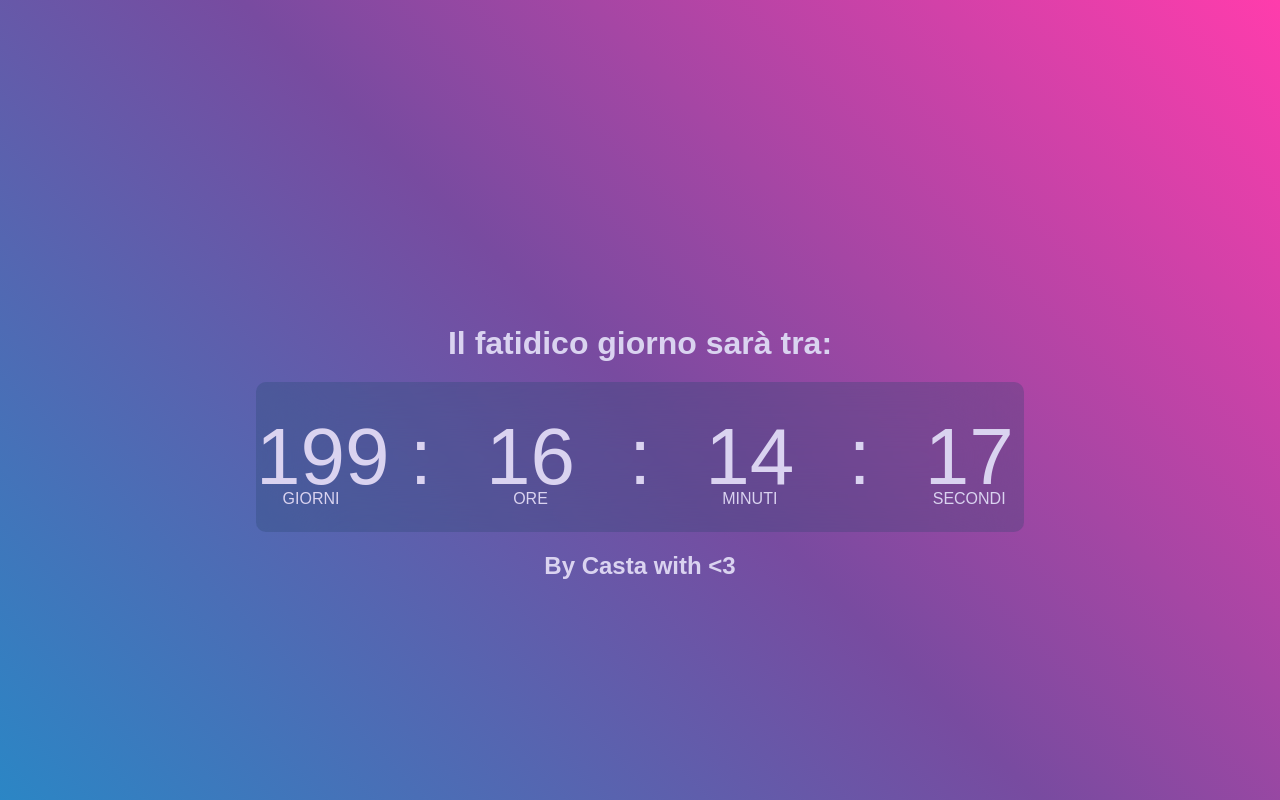
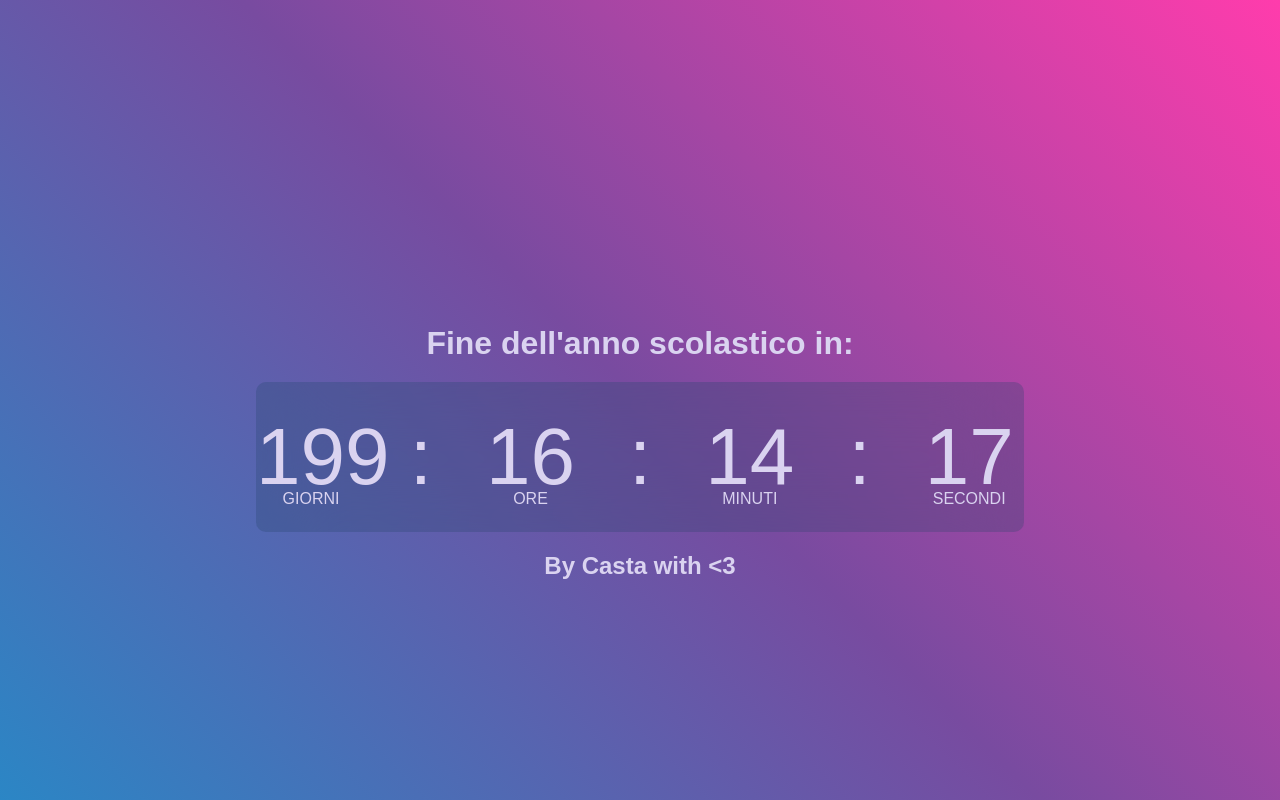
Before and after one commit to Castanto69/castanto69.github.io, a plain HTML site: page index.html in a window 1280 px wide. Drawn offline with Linux system fonts and the light colour scheme.

Commit message:
Update index.html

```diff
--- a/index.html
+++ b/index.html
@@ -2,13 +2,13 @@
 <html lang="en">
 <head>
     <meta charset="UTF-8">
-    <title>Fine della scuola</title>
+    <title>Countdown fine scuola</title>
     <link rel="stylesheet" href="style.css">
 </head>
 <body>
 <div class="hero">
     <div class="container">
-        <h1>Il fatidico giorno sarà tra:</h1>
+        <h1>Fine dell'anno scolastico in:</h1>
         <div class="clock">
             <span id="days">00</span>
             <span>:</span>
```
